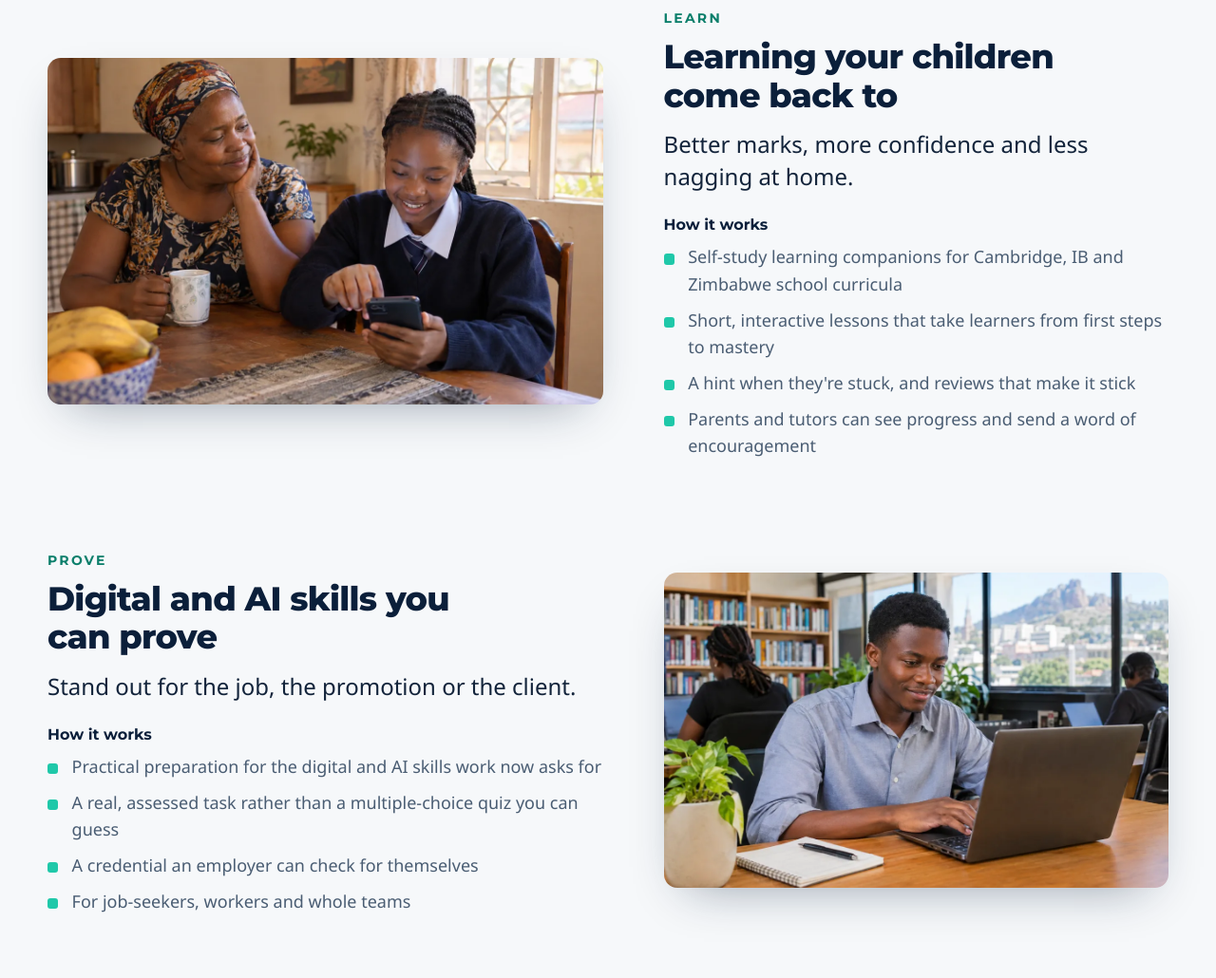
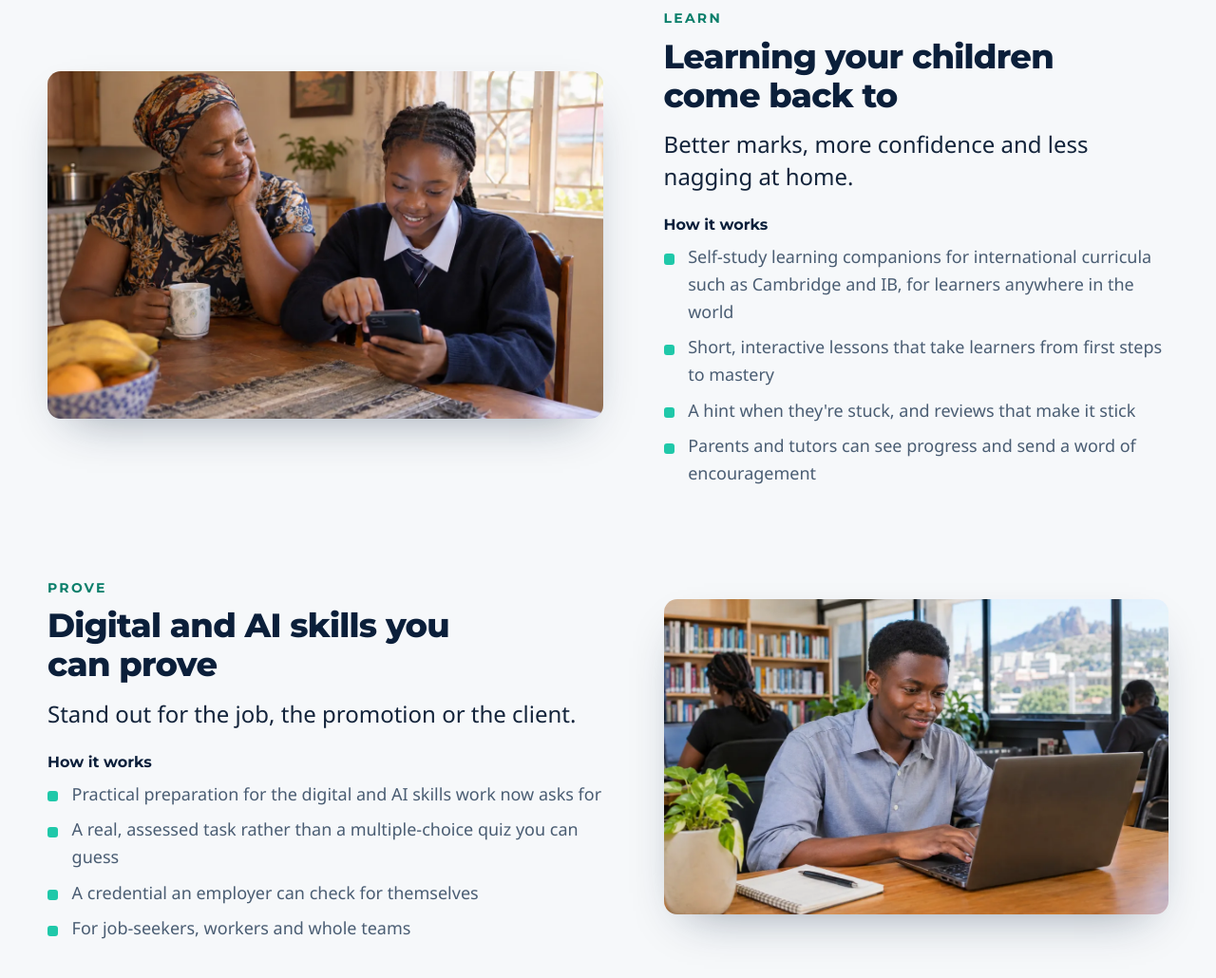
Before and after one commit to Mukombwe/thedigitalventures, a plain HTML site: page index.html in a window 1280 px wide. Shown: the part 1206-2236 px from the top of the page at 95% size. Drawn offline with Linux system fonts and the light colour scheme; a web font is replaced by a local one.

Commit message:
Global curricula wording

```diff
--- a/index.html
+++ b/index.html
@@ -83,7 +83,7 @@
           <p class="benefit">Better marks, more confidence and less nagging at home.</p>
           <h4>How it works</h4>
           <ul>
-            <li>Self-study learning companions for Cambridge, IB and Zimbabwe school curricula</li>
+            <li>Self-study learning companions for international curricula such as Cambridge and IB, for learners anywhere in the world</li>
             <li>Short, interactive lessons that take learners from first steps to mastery</li>
             <li>A hint when they're stuck, and reviews that make it stick</li>
             <li>Parents and tutors can see progress and send a word of encouragement</li>
```
